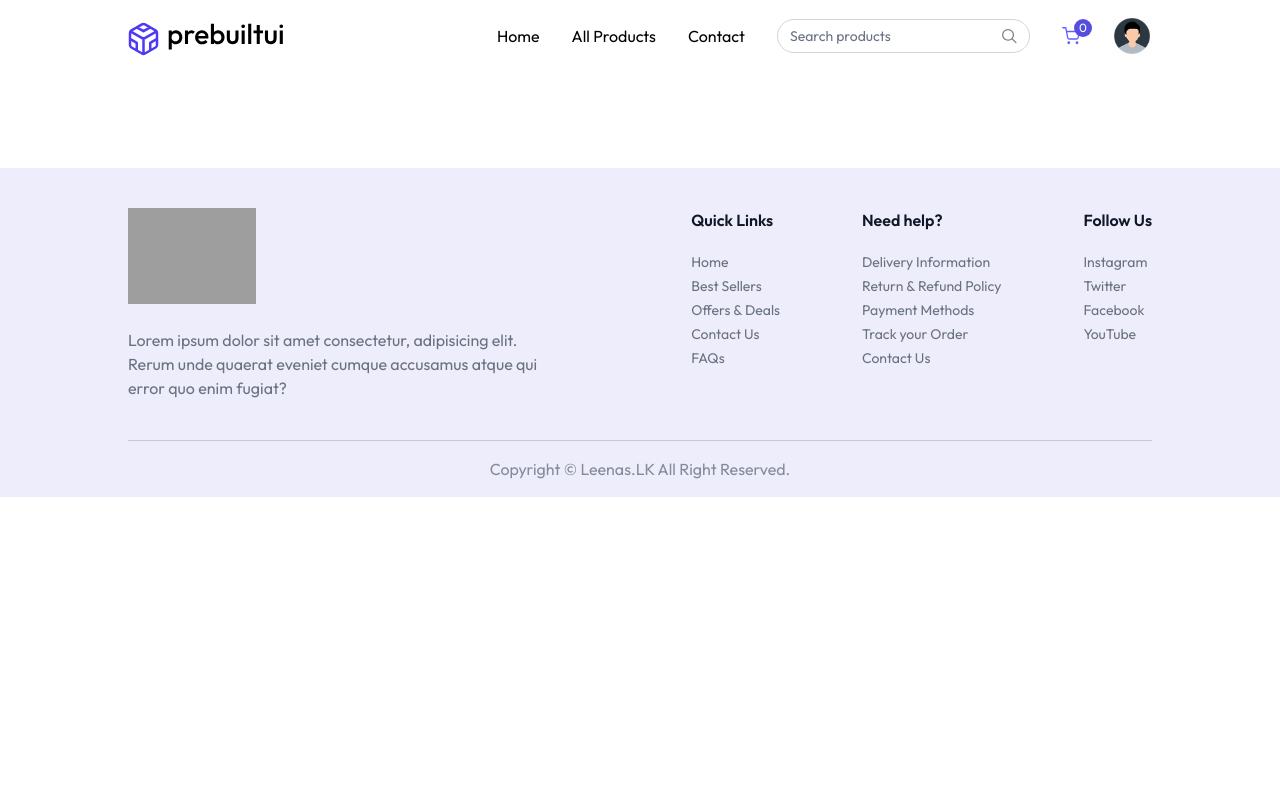
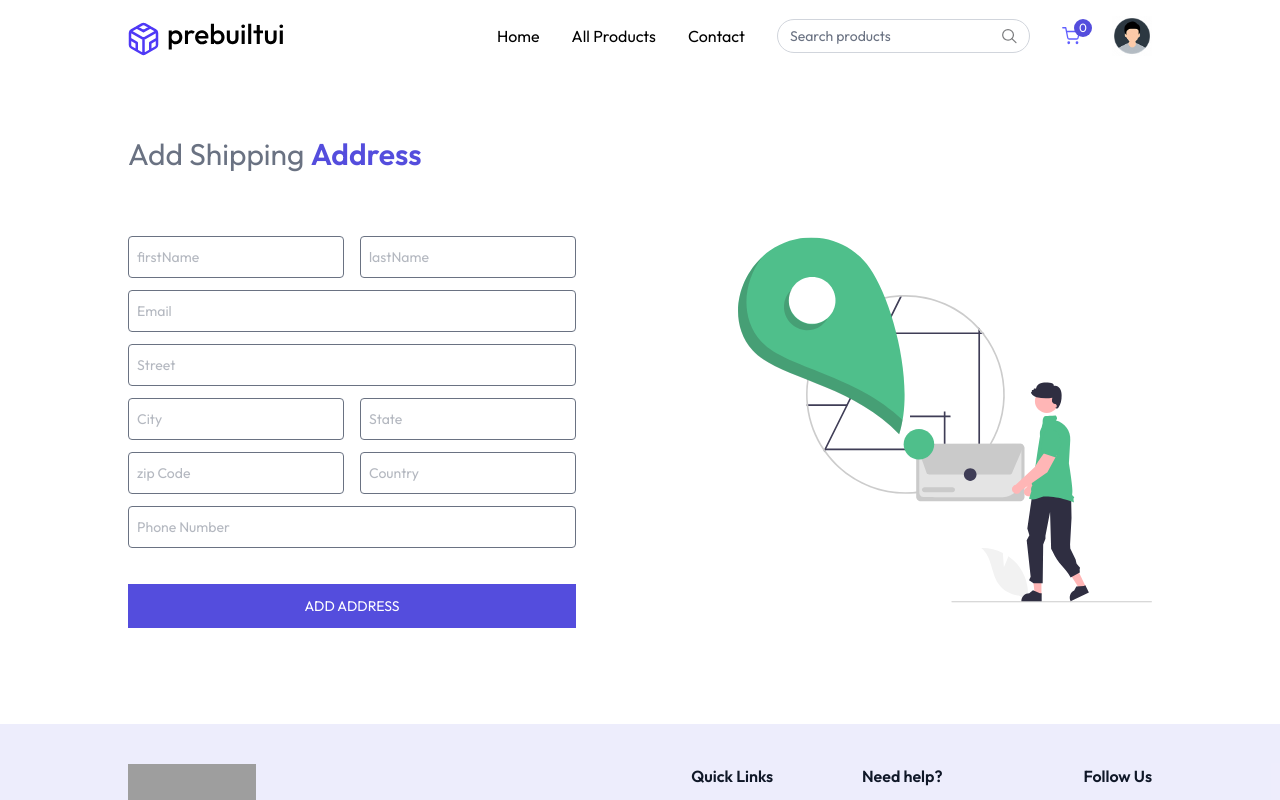
Before and after one commit to alvinistan/Grocery_Platform, a React (Vite) app in the folder client/: page /add-address in a window 1280 px wide. Shown: the top 800 px of the page. Built offline with nearby package versions, Linux system fonts and the light colour scheme; grey boxes are pictures that could not be loaded.

Commit message:
Add Address Page

```diff
--- a/client/src/App.jsx
+++ b/client/src/App.jsx
@@ -10,6 +10,7 @@
 import ProductCategory from "./pages/ProductCategory";
 import ProductDetails from "./pages/ProductDetails"
 import Cart from "./pages/Cart";
+import AddAddress from "./pages/AddAddress";
 
 const App = () => {
 
@@ -29,6 +30,7 @@
           <Route path="/products/:category" element ={<ProductCategory />} />
           <Route path="/products/:category/:id" element ={<ProductDetails />} />
           <Route path="/cart" element={<Cart />}/>
+          <Route path="/add-address" element={<AddAddress />} />
         </Routes>
       </div>
       {!isSellerPath && <Footer />}
--- /dev/null
+++ b/client/src/pages/AddAddress.jsx
@@ -0,0 +1,76 @@
+import React from 'react'
+import {assets} from '../assets/assets'
+import { useState } from 'react'
+
+  const InputField = ({type, placeholder, name, handleChange, address}) => (
+        <input className='w-full px-2 py-2.5 border border-gray-500/300 rounded outline-none text-gray-500 focus:border-primary transition'
+        type = {type}
+        placeholder={placeholder}
+        onChange={handleChange}
+        name={name}
+        value= {address[name]} required/>
+    )
+
+const AddAddress = () => {
+
+    const [address, setAddress] = useState({
+        firstName: '',
+        lastName: '',
+        email: '',
+        street: '',
+        city: '',
+        state: '',
+        zipcode: '',
+        country: '',
+        phone: '',
+    })
+
+    const onsubmitHandler = async (e) => {
+        e.preventDefault();
+    }
+
+    const handleChange = (e)=> {
+        const {name, value} = e.target;
+
+        setAddress((prevAddAddress)=> ({
+            ...prevAddAddress,
+            [name]: value,
+        }))
+    }
+
+
+  return (
+    <div className='mt-16 mb-16'>
+        <p className='text-2xl md:text-3xl text-gray-500'>Add Shipping <span className='font-semibold text-primary'>Address</span></p>
+        <div className='flex flex-col-reverse md:flex-row justify-between mt-10'>
+            <div className='flex-1 max-w-md'>
+                <form onSubmit={onsubmitHandler} className='space-y-3 mt-6 text-sm'>
+                    <div className='grid grid-cols-2 gap-4'>
+                        <InputField handleChange={handleChange} name="firstName" placeholder="firstName" type="text" address={address} />
+                        <InputField handleChange={handleChange} name="lastName" placeholder="lastName" type="text" address={address} />
+                    </div>
+                    <InputField handleChange={handleChange} name="email" placeholder="Email" type="email" address={address}/>
+                    <InputField handleChange={handleChange} name="street" placeholder="Street" type="text" address={address}/>
+
+                    <div className='grid grid-cols-2 gap-4'>
+                    <InputField handleChange={handleChange} name="city" placeholder="City" type="text" address={address}/>
+                    <InputField handleChange={handleChange} name="state" placeholder="State" type="text" address={address}/>
+                    </div>
+
+                    <div className='grid grid-cols-2 gap-4'>
+                    <InputField handleChange={handleChange} name="zipcode" placeholder="zip Code" type="number" address={address}/>
+                    <InputField handleChange={handleChange} name="country" placeholder="Country" type="text" address={address}/>
+                    </div>
+
+                    <InputField handleChange={handleChange} name="phonenumber" placeholder="Phone Number" type="text" address={address}/>
+
+                    <button className='w-full mt-6 text-white py-3 hover:bg-primary-dull transition cursor-pointer uppercase bg-primary'>Add Address</button>
+                </form>
+            </div>
+            <img src={assets.add_address_iamge} alt=""/>
+        </div>
+    </div>
+  )
+}
+
+export default AddAddress
--- a/client/src/pages/Cart.jsx
+++ b/client/src/pages/Cart.jsx
@@ -38,7 +38,7 @@
         <div className="flex flex-col md:flex-row py-16 ">
             <div className='flex-1 max-w-4xl'>
                 <h1 className="text-3xl font-medium mb-6">
-                    Shopping Cart <span className="text-sm text-indigo-500">{getCartCount()} Items</span>
+                    Shopping Cart <span className="text-sm text-primary">{getCartCount()} Items</span>
                 </h1>
 
                 <div className="grid grid-cols-[2fr_1fr_1fr] text-gray-500 text-base font-medium pb-3">
@@ -75,7 +75,7 @@
                     </div>)
                 )}
 
-                <button onClick={()=> {navigate('/products'), scrollTo(0,0)}} className="group cursor-pointer flex items-center mt-8 gap-2 text-indigo-500 font-medium">
+                <button onClick={()=> {navigate('/products'), scrollTo(0,0)}} className="group cursor-pointer flex items-center mt-8 gap-2 text-primary font-medium">
                     <img src={assets.arrow_right_icon_colored} className="group-hover:-translate-x-1 transition" alt=""/>
                     Continue Shopping
                 </button>
@@ -90,17 +90,17 @@
                     <p className="text-sm font-medium uppercase">Delivery Address</p>
                     <div className="relative flex justify-between items-start mt-2">
                         <p className="text-gray-500">{selectedAddress ? `${selectedAddress.street}, ${selectedAddress.city}, ${selectedAddress.state}, ${selectedAddress.country}` : "No address found" }</p>
-                        <button onClick={() => setShowAddress(!showAddress)} className="text-indigo-500 hover:underline cursor-pointer">
+                        <button onClick={() => setShowAddress(!showAddress)} className="text-primary hover:underline cursor-pointer">
                             Change
                         </button>
                         {showAddress && (
                             <div className="absolute top-12 py-1 bg-white border border-gray-300 text-sm w-full">
                                 {address.map((address, index)=> (
-                                    <p onClick={() =>{setSelectedAdress(address); setShowAddress(false)}} className="text-gray-500 p-2 hover:bg-gray-100">
+                                    <p onClick={() =>{setSelectedAddress(address); setShowAddress(false)}} className="text-gray-500 p-2 hover:bg-gray-100">
                                     {address.street}, {address.city},{address.state}, {address.country}
                                 </p>
                                 ))}
-                                <p onClick={() => {navigate("/Add-address");}} className="text-indigo-500 text-center cursor-pointer p-2 hover:bg-indigo-500/10">
+                                <p onClick={() => {navigate("/Add-address");}} className="text-primary text-center cursor-pointer p-2 hover:bg-primary/10">
                                     Add address
                                 </p>
                             </div>
@@ -132,7 +132,7 @@
                     </p>
                 </div>
 
-                <button onClick={placeOrder} className="w-full py-3 mt-6 cursor-pointer bg-indigo-500 text-white font-medium hover:bg-indigo-600 transition">
+                <button onClick={placeOrder} className="w-full py-3 mt-6 cursor-pointer bg-primary text-white font-medium hover:bg-primary-dull transition">
                     {paymentOption === "COD" ? "Place an Order" : "Proceed to Checkout"}
                 </button>
             </div>
```
